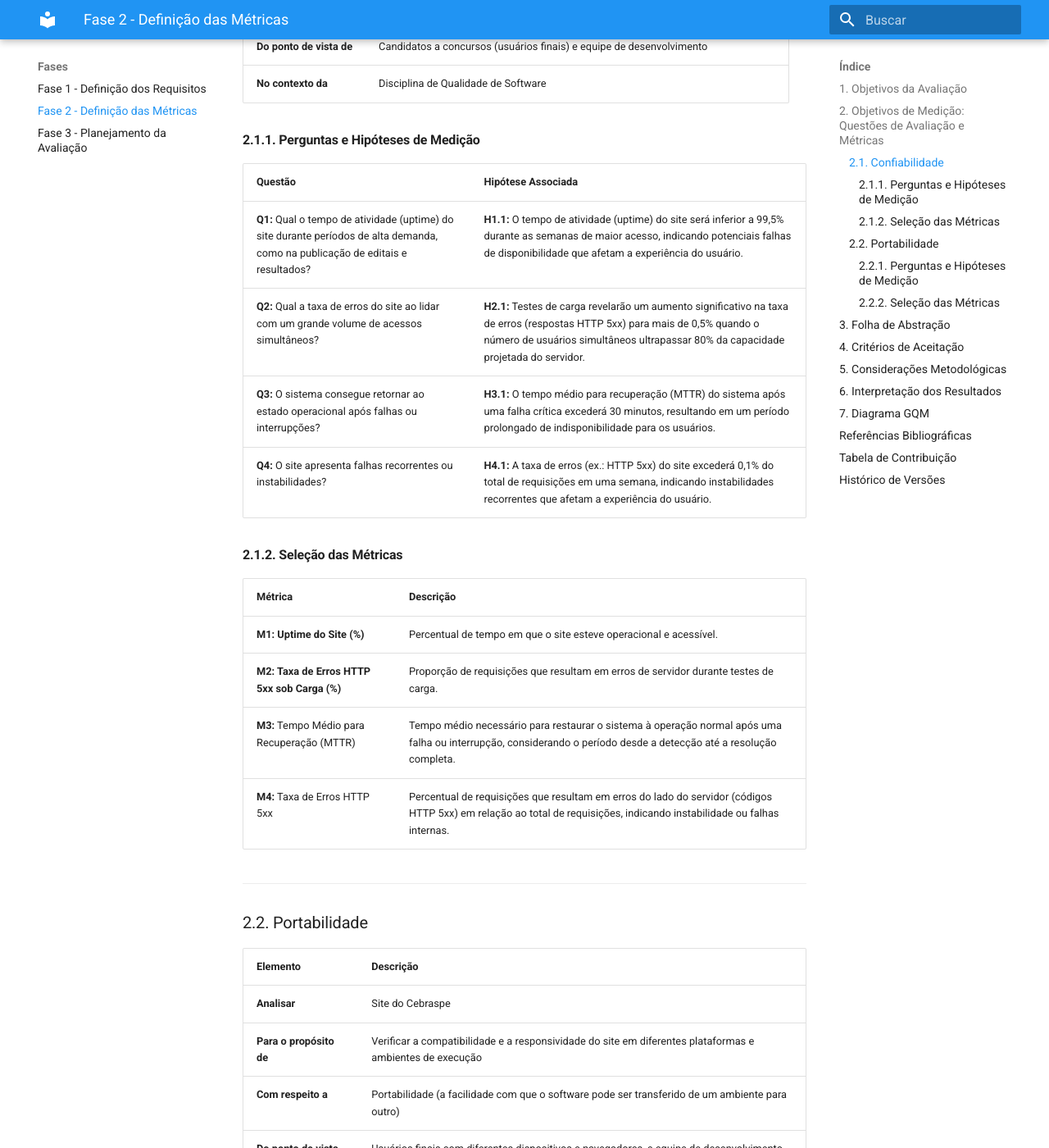
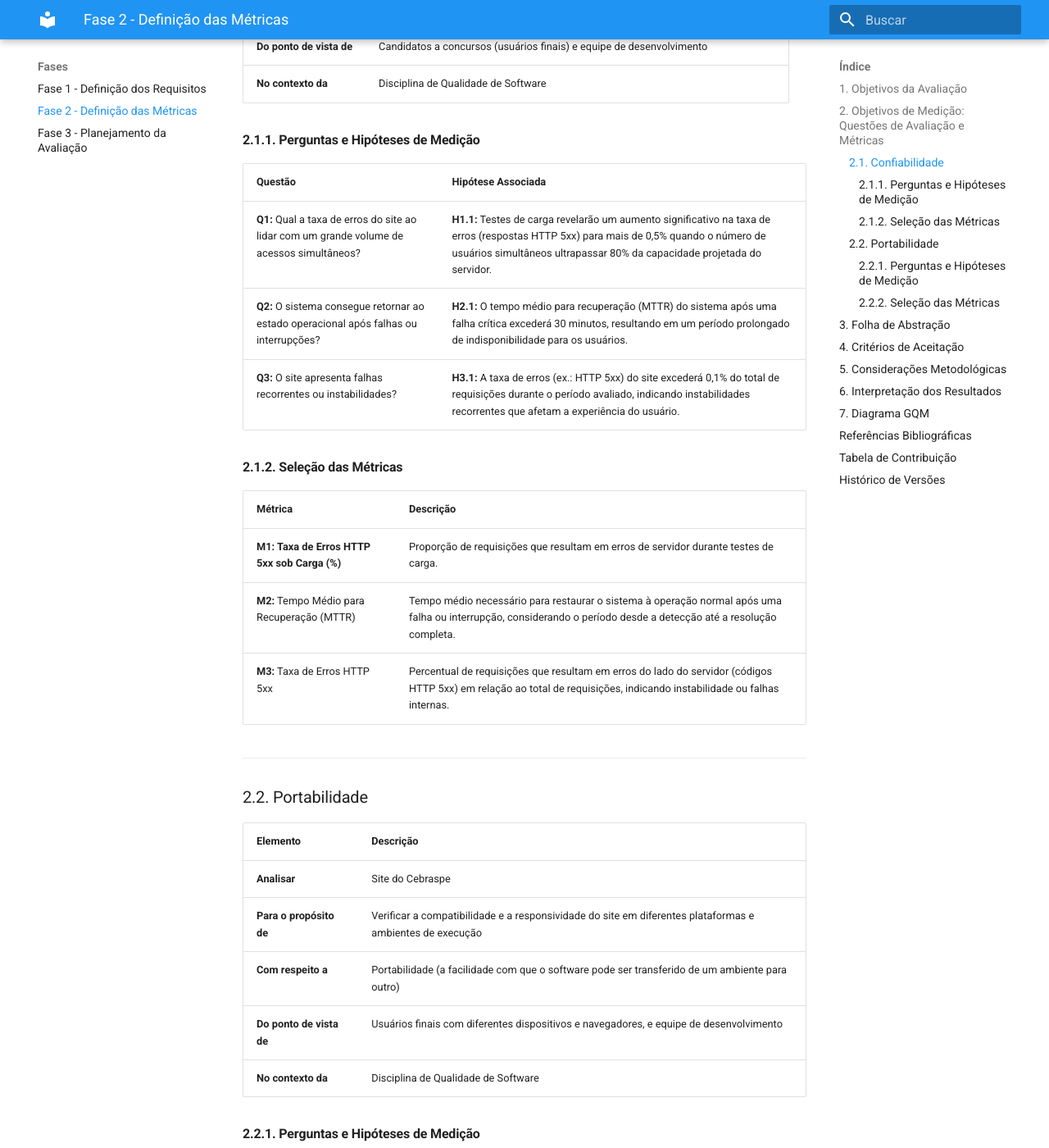
Before and after one commit to FCTE-Qualidade-de-Software-1/2025-2_T02_FRANCES-ALLEN, an MkDocs documentation site: the page built from docs/fase2.md, in a window 1280 px wide and 1400 px high, scrolled down 1385 px. Shown: the whole window at 82% size. Built offline with MkDocs 1.6.1 and Material for MkDocs 9.7.7, drawn with Linux system fonts in a browser that asks for light colours; some of the changed text lies outside the part shown.

Commit message:
metricas

```diff
--- a/docs/fase2.md
+++ b/docs/fase2.md
@@ -45,19 +45,17 @@
 
 | Questão | Hipótese Associada |
 |----------|--------------------|
-| **Q1:** Qual o tempo de atividade (uptime) do site durante períodos de alta demanda, como na publicação de editais e resultados? | **H1.1:** O tempo de atividade (uptime) do site será inferior a 99,5% durante as semanas de maior acesso, indicando potenciais falhas de disponibilidade que afetam a experiência do usuário. |
-| **Q2:** Qual a taxa de erros do site ao lidar com um grande volume de acessos simultâneos? | **H2.1:** Testes de carga revelarão um aumento significativo na taxa de erros (respostas HTTP 5xx) para mais de 0,5% quando o número de usuários simultâneos ultrapassar 80% da capacidade projetada do servidor. |
-| **Q3:** O sistema consegue retornar ao estado operacional após falhas ou interrupções? | **H3.1:** O tempo médio para recuperação (MTTR) do sistema após uma falha crítica excederá 30 minutos, resultando em um período prolongado de indisponibilidade para os usuários.
-| **Q4:** O site apresenta falhas recorrentes ou instabilidades? | **H4.1:** A taxa de erros (ex.: HTTP 5xx) do site excederá 0,1% do total de requisições em uma semana, indicando instabilidades recorrentes que afetam a experiência do usuário.
+| **Q1:** Qual a taxa de erros do site ao lidar com um grande volume de acessos simultâneos? | **H1.1:** Testes de carga revelarão um aumento significativo na taxa de erros (respostas HTTP 5xx) para mais de 0,5% quando o número de usuários simultâneos ultrapassar 80% da capacidade projetada do servidor. |
+| **Q2:** O sistema consegue retornar ao estado operacional após falhas ou interrupções? | **H2.1:** O tempo médio para recuperação (MTTR) do sistema após uma falha crítica excederá 30 minutos, resultando em um período prolongado de indisponibilidade para os usuários.
+| **Q3:** O site apresenta falhas recorrentes ou instabilidades? | **H3.1:** A taxa de erros (ex.: HTTP 5xx) do site excederá 0,1% do total de requisições durante o período avaliado, indicando instabilidades recorrentes que afetam a experiência do usuário.
 
 #### 2.1.2. Seleção das Métricas
 
 | Métrica | Descrição |
 |----------|------------|
-| **M1: Uptime do Site (%)** | Percentual de tempo em que o site esteve operacional e acessível. |
-| **M2: Taxa de Erros HTTP 5xx sob Carga (%)** | Proporção de requisições que resultam em erros de servidor durante testes de carga. |
-| **M3:** Tempo Médio para Recuperação (MTTR)|	Tempo médio necessário para restaurar o sistema à operação normal após uma falha ou interrupção, considerando o período desde a detecção até a resolução completa.
-| **M4:** Taxa de Erros HTTP 5xx	| Percentual de requisições que resultam em erros do lado do servidor (códigos HTTP 5xx) em relação ao total de requisições, indicando instabilidade ou falhas internas.
+| **M1: Taxa de Erros HTTP 5xx sob Carga (%)** | Proporção de requisições que resultam em erros de servidor durante testes de carga. |
+| **M2:** Tempo Médio para Recuperação (MTTR)|	Tempo médio necessário para restaurar o sistema à operação normal após uma falha ou interrupção, considerando o período desde a detecção até a resolução completa.
+| **M3:** Taxa de Erros HTTP 5xx	| Percentual de requisições que resultam em erros do lado do servidor (códigos HTTP 5xx) em relação ao total de requisições, indicando instabilidade ou falhas internas.
 
 ---
 
@@ -96,7 +94,7 @@
 | **Propósito** | Avaliar e melhorar a confiabilidade e portabilidade do site para garantir acessibilidade e boa experiência do usuário. |
 | **Ponto de Vista** | **Organizacional:** CEBRASPE (garantir credibilidade e eficiência).<br> **Usuário Final:** Candidatos a concursos (acesso ininterrupto e consistente). <br> **Desenvolvedor:** Equipe de desenvolvimento (identificar áreas de melhoria no código e na infraestrutura). |
 | **Foco da Qualidade** | Confiabilidade (disponibilidade e resiliência a picos de carga) <br> Portabilidade (compatibilidade e responsividade) |
-| **Hipóteses de Referência** | O tempo de atividade do site será inferior a 99,5% em picos de demanda, impactando a experiência do usuário. <br> A taxa de erros (HTTP 5xx) excederá 0,5% em testes de carga com mais de 80% da capacidade do servidor. <br>  Inconsistências de layout e funcionalidades quebradas serão observadas em pelo menos dois navegadores secundários. |
+| **Hipóteses de Referência** | A taxa de erros (HTTP 5xx) excederá 0,5% em testes de carga com mais de 80% da capacidade do servidor. <br>  Inconsistências de layout e funcionalidades quebradas serão observadas em pelo menos dois navegadores secundários. |
 | **Fatores de Variação** | **Volume de tráfego:** Flutuações inesperadas devido a eventos específicos (lançamento de edital, resultados). <br> **Atualizações de software:** Novas versões de navegadores, sistemas operacionais ou bibliotecas de desenvolvimento. <br> **Infraestrutura:** Mudanças na configuração de servidores, balanceadores de carga ou rede.   <br> **Complexidade do conteúdo:** Páginas com maior dinamismo ou elementos multimídia |
 | **Impacto dos Fatores de Variação** | **Volume de tráfego inesperado:** Pode sobrecarregar o servidor, aumentando a taxa de erros e diminuindo o uptime. <br> **Atualizações de navegadores:** Podem introduzir novas inconsistências de renderização ou afetar a responsividade.  <br> **Mudanças na infraestrutura do servidor:** Podem impactar diretamente a disponibilidade e o desempenho geral do site.  <br> **Complexidade das páginas:** Pode aumentar a probabilidade de quebras de layout e exigir mais recursos do navegador, afetando a experiência em dispositivos menos potentes. |
 
@@ -105,11 +103,9 @@
 
 | Característica | Métrica Crítica | Valor de Referência | Nível de Aceitação |
 |----------------|-----------------|------------------|------------------|
-| **Confiabilidade** | Disponibilidade | ≥ 99,5% | Aceitável |
 | **Confiabilidade** | Tempo médio de resposta | ≤ 3s | Aceitável |
 | **Confiabilidade** | Taxa de erro | ≤ 1% | Aceitável |
 | **Portabilidade** | Compatibilidade entre navegadores | ≥ 90% | Aceitável |
-| **Portabilidade** | Pontuação Lighthouse (Mobile) | ≥ 80 | Aceitável |
 | **Portabilidade** | Responsividade de layout | 100% das páginas principais | Aceitável |
 
 ## 5. Considerações Metodológicas
@@ -117,8 +113,7 @@
 **Ferramentas:**
 
 - Lighthouse (Chrome DevTools): avaliação automática de desempenho, acessibilidade, responsividade e compatibilidade
-- Pingdom / UptimeRobot: monitoramento de disponibilidade (uptime, tempo de resposta)
-- GTmetrix: análise de tempo de carregamento e estabilidade sob carga
+- Apache JMeter: análise de tempo de carregamento e estabilidade sob carga
 - BrowserStack: teste de compatibilidade entre navegadores e sistemas
 - WAVE / AXE: validação de acessibilidade
 
```
